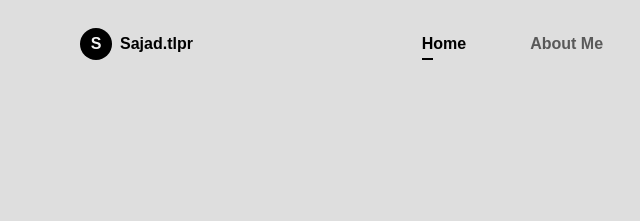
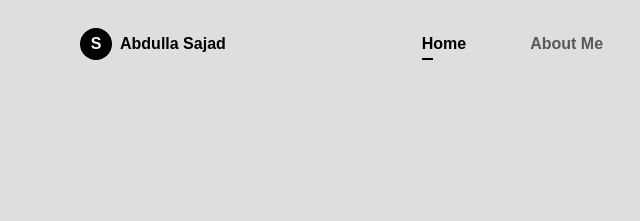
Before and after one commit to sajadtlpr/portfolio-website, a plain HTML site: page index.html in a window 1280 px wide. Shown: the top 221 px of the page, 0-640 px from the left. Drawn offline with nearby package versions, Linux system fonts and the light colour scheme; a web font is replaced by a local one.

Commit message:
Update index.html

```diff
--- a/index.html
+++ b/index.html
@@ -153,7 +153,7 @@
       <nav class="nav container">
         <a href="#" class="nav__logo">
           <span class="nav__logo-circle">S</span>
-          <span class="nav__logo-name">Sajad.tlpr</span>
+          <span class="nav__logo-name">Abdulla Sajad</span>
         </a>
 
         <div class="nav__menu" id="nav-menu">
```
